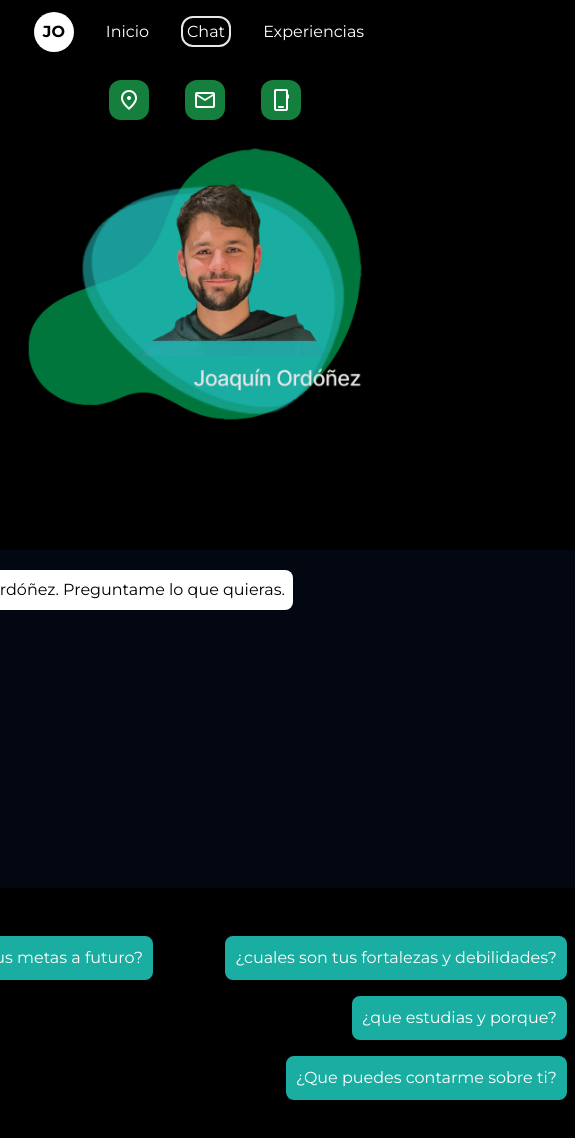
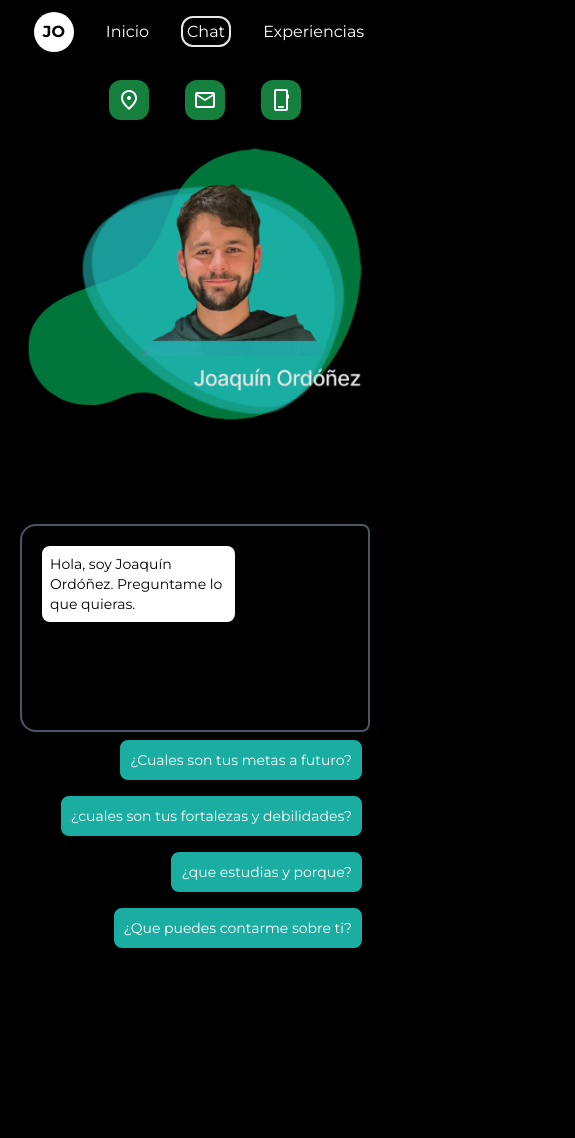
Before and after one commit to joac001/portfolio, a Next.js app: page /chat in a window 390 px wide. Shown: the top 1138 px of the page, 575 px wide, since content can reach past the window. After the commit the page ends 976 px from the top, so only its background shows below. Built offline with nearby package versions, Linux system fonts and the light colour scheme.

Commit message:
responsive is working nice again

```diff
--- a/src/app/chat/page.js
+++ b/src/app/chat/page.js
@@ -36,9 +36,14 @@ export default function Chat() {
     }
 
     return (
-        <section className="justify-self-center grid grid-cols-[90vh] grid-rows-[40vh,25vh] mt-32 gap-10">
+        <section
+            className="flex flex-col p-5">
             {/*Bot chat section*/}
-            <section ref={chatEndRef} className="scroll-auto overflow-y-scroll flex flex-col rounded-bl-2xl rounded-tl-2xl bg-gray-950 p-3">
+            <section ref={chatEndRef}
+                     className="scroll-auto overflow-y-scroll flex flex-col p-3 w-[120vh] h-52 max-[1250px]:w-full
+                                border-2 border-gray-600 rounded-bl-2xl rounded-tl-2xl rounded-br-lg rounded-tr-lg
+                                max-[475px]:text-sm
+                     ">
                 {
                     conversation.map((bubble, index) => (
                         (bubble.slice(0,2) === "B:") ?
@@ -51,7 +56,7 @@ export default function Chat() {
             </section>
 
             {/*Options*/}
-            <section className="flex flex-col-reverse flex-wrap-reverse justify-end items-start">
+            <section className="flex flex-col-reverse flex-wrap-reverse justify-end items-start max-[475px]:text-sm">
                 {questions.map((question, index)=>
                     <QuestionOption key={index} text={question} qIndex={index} onClick={askQuestion} />
                 )}
--- a/src/app/components/abilityTags.js
+++ b/src/app/components/abilityTags.js
@@ -4,7 +4,7 @@ export default function AbilityTags() {
     const lang = ["Ingles bilingüe"];
 
     return (
-        <section className="flex flex-col justify-self-center m-5 max-[1000px]:items-center">
+        <section className="flex flex-col justify-self-center m-5 max-[1250px]:items-center">
             <h1 className="font-bold mb-5">HABILIDADES</h1>
 
             <table>
--- a/src/app/components/sideBar.js
+++ b/src/app/components/sideBar.js
@@ -39,7 +39,7 @@ export default function SideBar() {
             <section className="flex flex-col items">
                 <span className="
                 flex flex-col justify-center items-start gap-4
-                max-[1000px]:flex-row max-[1000px]:text-xs
+                max-[1250px]:flex-row max-[1250px]:text-xs
             ">
                     <span className="flex items-center text-xl bg-green-700 rounded-xl p-2 ml-5" onClick={() => handleCopyInfo(0)}>
                         <span className="material-symbols-outlined min-[1000px]:mr-2">
--- a/src/app/components/tecGridDesktop.js
+++ b/src/app/components/tecGridDesktop.js
@@ -15,7 +15,7 @@ export default function TecGridDesktop(){
     }
 
     return (
-        <section className="justify-self-center m-5">
+        <section className="justify-self-center">
             <h1 className="font-bold mb-4" id="title">TECNOLOGIAS</h1>
             <div className="grid grid-cols-8 max-[1500px]:grid-cols-6 gap-4">
                 {
--- a/src/app/layout.js
+++ b/src/app/layout.js
@@ -3,24 +3,28 @@ import SideBar from "@/app/components/sideBar";
 import NavBar from "@/app/components/navBar";
 
 export const metadata = {
-  title: "Create Next App",
-  description: "Generated by create next app",
+  title: "Portfolio",
+  description: "joaquín's portfolio",
 };
 
 export default function RootLayout({ children }) {
     return (
     <html lang="en">
-        <body className="felx text-white bg-[#000000]">
-            <div className="flex justify-center max-[1000px]:flex-col">
+        <body className="text-white bg-[#000000]">
+            <div className="">
                 <link rel="stylesheet" href="https://cdn.jsdelivr.net/gh/devicons/devicon@v2.10.1/devicon.min.css"></link>
 
                 <NavBar/>
-                <section className="grid grid-cols-[50vh,150vh] gap-0 max-[1300px]:grid-cols-1 max-[1300px]:grid-rows-[50vh,150vh]">
+
+                <div className="flex max-[1250px]:flex-col justify-around">
+
                     <SideBar/>
-                    <main className="flex max-[1000px]:justify-center items-start">
+                    <main className="mt-14">
                         {children}
                     </main>
-                </section>
+
+                </div>
+
             </div>
         </body>
     </html>
--- a/src/app/page.js
+++ b/src/app/page.js
@@ -6,12 +6,12 @@ import AbilityTags from "@/app/components/abilityTags";
 export default function Home() {
 
     return (
-        <section className="min-[1000px]:mt-10">
+        <section className="min-[1250px]:mt-10">
 
-            <span className="max-[1000px]:hidden">
+            <span className="max-[1250px]:hidden">
                 <TecGridDesktop/>
             </span>
-            <span className="min-[1001px]:hidden">
+            <span className="min-[1251px]:hidden">
                 <TecGridMobile/>
             </span>
 
```
